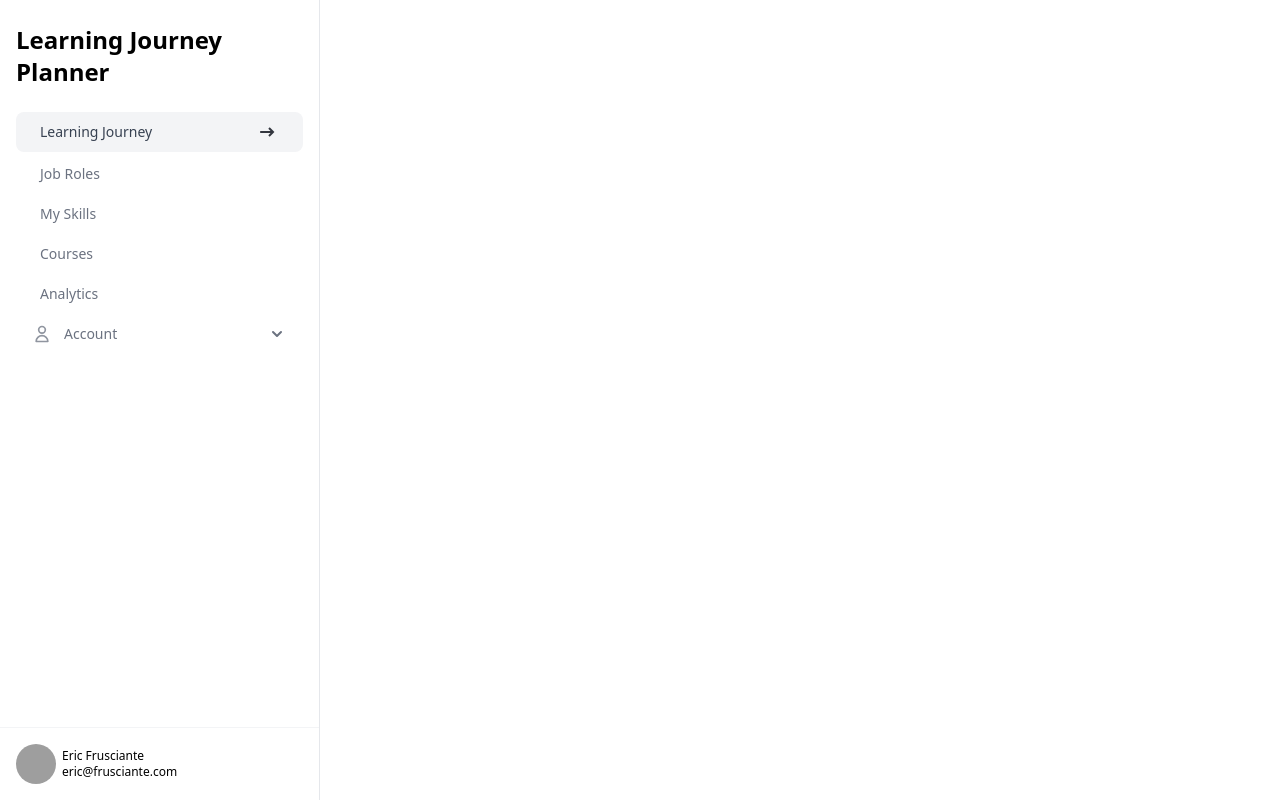
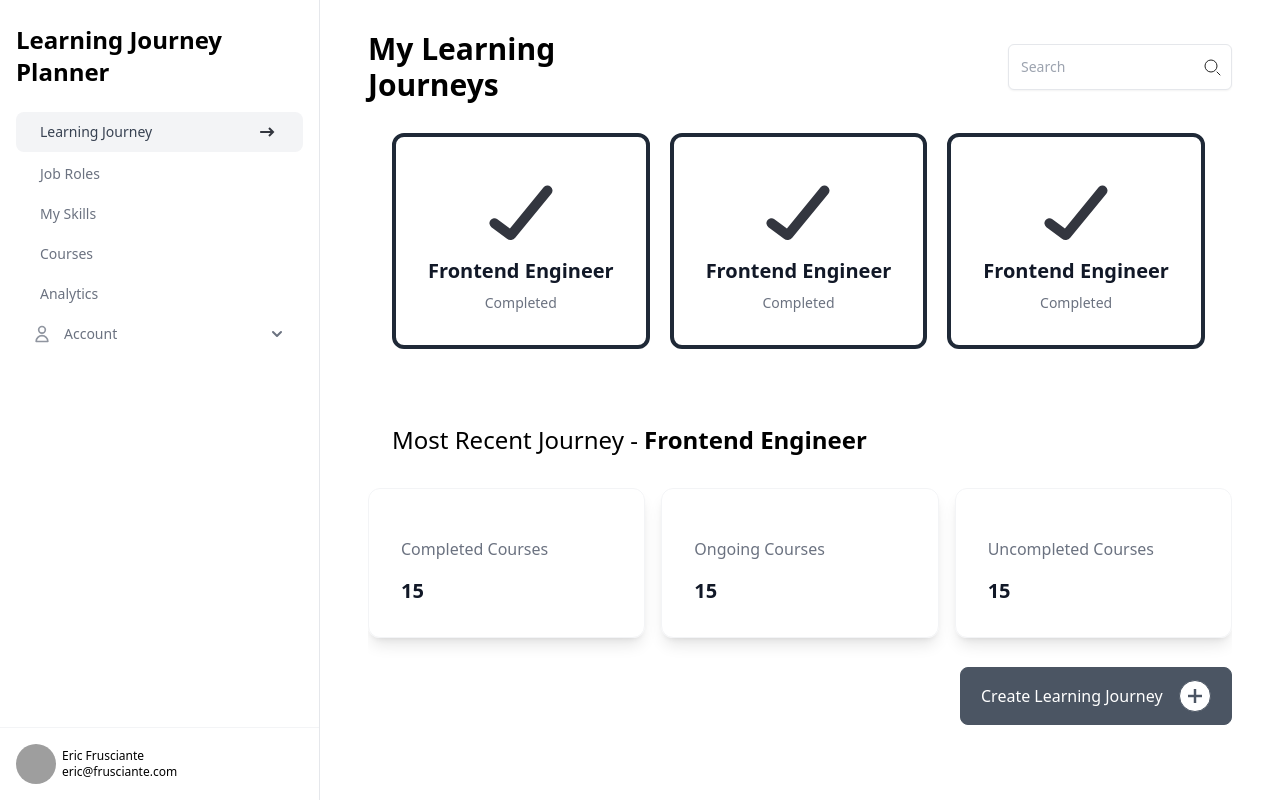
Before and after one commit to lamchingrou/g4test, a React (Create React App) app: page /staffhomepage in a window 1280 px wide. Built offline with nearby package versions, Linux system fonts and the light colour scheme; grey boxes are pictures that could not be loaded.

Commit message:
learning journey

```diff
--- a/package.json
+++ b/package.json
@@ -39,6 +39,7 @@
   "devDependencies": {
     "autoprefixer": "^10.4.12",
     "postcss": "^8.4.17",
+    "tailwind-scrollbar": "^2.0.1",
     "tailwindcss": "^3.1.8"
   }
 }
--- /dev/null
+++ b/src/components/LearningJourneyCards.jsx
@@ -0,0 +1,20 @@
+import React from 'react';
+import '../index.css'
+
+
+export default function LearningJourneyCards() {
+    return (
+        <a class="relative rounded-xl border-4 border-gray-800 hover:bg-gray-100 p-8 min-w-fit mb-6" href={"rolename"+"/skills"}>
+            <div class="mt-4 text-gray-500 text-center">
+                <svg className='mx-auto'width="64" height="56" viewBox="0 0 64 56" fill="none" xmlns="http://www.w3.org/2000/svg">
+                    <path d="M5.41667 38.1667L20.9831 49.8415C21.4118 50.163 22.0177 50.0895 22.3571 49.6747L58.5 5.5" stroke="#33363F" stroke-width="10" stroke-linecap="round" />
+                </svg>
+
+                <h5 class="mt-4 text-xl font-bold text-gray-900">Frontend Engineer</h5>
+                <p class="mt-2 hidden text-sm sm:block">
+                    Completed
+                </p>
+            </div>
+        </a>
+    )
+}
--- a/src/components/StaffRoleRows.jsx
+++ b/src/components/StaffRoleRows.jsx
@@ -148,8 +148,8 @@ export default function StaffRoleRows() {
             <td className="whitespace-nowrap px-4 py-2 text-gray-700 text-center">{item['Role_courses'].length}</td>
             <td className="whitespace-nowrap px-4 py-2 text-gray-700 text-center">
                 <a className="inline-flex items-center rounded-2xl border border-indigo-600 bg-indigo-600 px-2 py-1 text-white hover:bg-transparent hover:text-indigo-600 focus:outline-none focus:ring active:text-indigo-500"
-                    href="/download">
-                    <span className="text-sm font-medium"> Plan For Role </span>
+                    href="/roleplanner">
+                    <span className="text-xs font-medium"> Plan For Role </span>
                     <svg
                         className="ml-1 h-5 w-5"
                         xmlns="http://www.w3.org/2000/svg"
--- a/src/pages/StaffHomePage.jsx
+++ b/src/pages/StaffHomePage.jsx
@@ -1,15 +1,80 @@
 import StaffSideBar from "../components/StaffSideBar"
+import SearchInput from "../components/SearchInput"
+import LearningJourneyCards from "../components/LearningJourneyCards"
 
 const StaffHomePage = () => {
     return (
-        <div className="container grid grid-cols-4">
+        <div className="container-full grid grid-cols-4 grid-rows-6 max-h-screen">
             <div className="col-span-1">
-                <StaffSideBar select='Learning Journey'/>
-            </div>
-            <div className="col-span-3">
-
+                <StaffSideBar select='Learning Journey' />
             </div>
 
+            <div className='col-start-2 col-end-3 my-auto'>
+                <h1 className="text-3xl font-bold text-start ml-12">
+                    My Learning Journeys
+                </h1>
+            </div>
+
+            <div className='col-end-5 col-span-1 my-auto mx-12'>
+                <SearchInput />
+            </div>
+            <div className='col-start-2 col-end-5 row-start-2 row-end-4 rounded-lg overflow-y-auto max-h-screen mx-12'>
+                <div className='flex flex-row gap-5 mx-6 scrollbar scrollbar-transparent hover:scrollbar-thin hover:scrollbar-thumb-gray-800'>
+                    <LearningJourneyCards />
+                    <LearningJourneyCards />
+                    <LearningJourneyCards />
+                    <LearningJourneyCards />
+
+
+                </div>
+            </div>
+            <div className='col-start-2 col-end-5 row-start-4 row-end-6 rounded-lg overflow-y-auto max-h-screen mx-12 pt-6'>
+                <div className="ml-6 mb-3 text-2xl font-medium">
+                    Most Recent Journey - <span className='font-bold'>Frontend Engineer</span>
+                </div>
+                <div className='grid grid-cols-3 gap-4 mt-8'>
+                    <a class="relative block rounded-xl border border-gray-100 p-8 shadow-lg hover:bg-gray-100" href="">
+                        <div class="mt-4 text-gray-500 sm:pr-8">
+                            <p class="mt-2 hidden text-md sm:block">
+                                Completed Courses
+                            </p>
+                            <h5 class="mt-4 text-xl font-bold text-gray-900">15</h5>
+                        </div>
+                    </a>
+
+                    <a class="relative block rounded-xl border border-gray-100 p-8 shadow-lg hover:bg-gray-100" href="">
+                        <div class="mt-4 text-gray-500 sm:pr-8">
+                            <p class="mt-2 hidden text-md sm:block">
+                                Ongoing Courses
+                            </p>
+                            <h5 class="mt-4 text-xl font-bold text-gray-900">15</h5>
+                        </div>
+                    </a>
+
+                    <a class="relative block rounded-xl border border-gray-100 p-8 shadow-lg hover:bg-gray-100" href="">
+                        <div class="mt-4 text-gray-500 sm:pr-8">
+                            <p class="mt-2 hidden text-md sm:block">
+                                Uncompleted Courses
+                            </p>
+                            <h5 class="mt-4 text-xl font-bold text-gray-900">15</h5>
+                        </div>
+                    </a>
+                </div>
+            </div>
+            <div className="col-start-4 row-start-6 mr-12">
+                <a class="group flex items-center justify-between rounded-lg border border-gray-600 bg-gray-600 px-5 py-3 transition-colors hover:bg-transparent focus:outline-none focus:ring" href="/staffrolepage">
+                    <span class="font-medium text-white transition-colors group-hover:text-gray-600 group-active:text-gray-500">
+                        Create Learning Journey
+                    </span>
+                    <span class="ml-2 flex-shrink-0 rounded-full border border-current bg-white p-2 text-gray-600 group-active:text-gray-500">
+                        <svg width="14" height="14" viewBox="0 0 34 34" fill="none" xmlns="http://www.w3.org/2000/svg">
+                            <path d="M17 2.33333L17 31.6667" stroke="currentColor" stroke-width="6" stroke-linecap="square" stroke-linejoin="round" />
+                            <path d="M31.6666 17L2.33329 17" stroke="currentColor" stroke-width="6" stroke-linecap="square" stroke-linejoin="round" />
+                        </svg>
+
+                    </span>
+                </a>
+            </div>
         </div>
     )
 }
--- a/src/pages/StaffRolePage.jsx
+++ b/src/pages/StaffRolePage.jsx
@@ -17,7 +17,7 @@ const StaffRolePage = () => {
                 <div className='col-end-5 col-span-1 my-auto mx-12'>
                     <SearchInput />
                 </div>
-                <div className='col-start-2 col-end-5 row-start-2 row-end-6 border border-3 rounded-lg overflow-y-scroll max-h-screen mx-12'>
+                <div className='col-start-2 col-end-5 row-start-2 row-end-6 border rounded-lg overflow-y-auto max-h-screen mx-12'>
                         <table class="min-w-full divide-y-2 divide-gray-200 text-sm relative">
                             <thead>
                                 <tr className='h-16 bg-gray-100 sticky top-0'>
--- a/tailwind.config.js
+++ b/tailwind.config.js
@@ -6,5 +6,7 @@ module.exports = {
   theme: {
     extend: {},
   },
-  plugins: [],
+  plugins: [
+    require('tailwind-scrollbar'),
+  ],
 }
```
Also changed, not shown: 1 other file (tests, documents, lock files or other folders).
